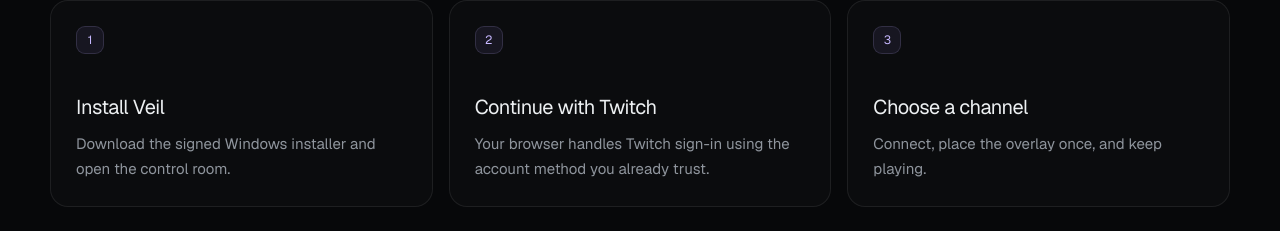
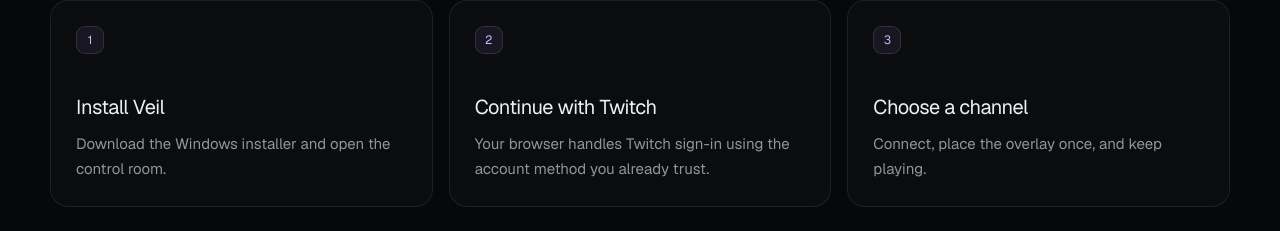
Before and after one commit to shane1595042264/shaneFrontend, a Next.js app in the folder apps/shell/: page /veil in a window 1280 px wide. Shown: the part 2224-2455 px from the top of the page. Built offline with nearby package versions, Linux system fonts and the light colour scheme; no server answers.

Commit message:
Clarify Veil installer wording

```diff
--- a/apps/shell/app/veil/page.tsx
+++ b/apps/shell/app/veil/page.tsx
@@ -80,7 +80,7 @@ export default function VeilPage() {
         <p className={styles.sectionLabel}>START IN A MINUTE</p>
         <h2 id="veil-setup">No developer console. No client ID. No secret.</h2>
         <div className={styles.steps}>
-          <article><span>1</span><h3>Install Veil</h3><p>Download the signed Windows installer and open the control room.</p></article>
+          <article><span>1</span><h3>Install Veil</h3><p>Download the Windows installer and open the control room.</p></article>
           <article><span>2</span><h3>Continue with Twitch</h3><p>Your browser handles Twitch sign-in using the account method you already trust.</p></article>
           <article><span>3</span><h3>Choose a channel</h3><p>Connect, place the overlay once, and keep playing.</p></article>
         </div>
```
